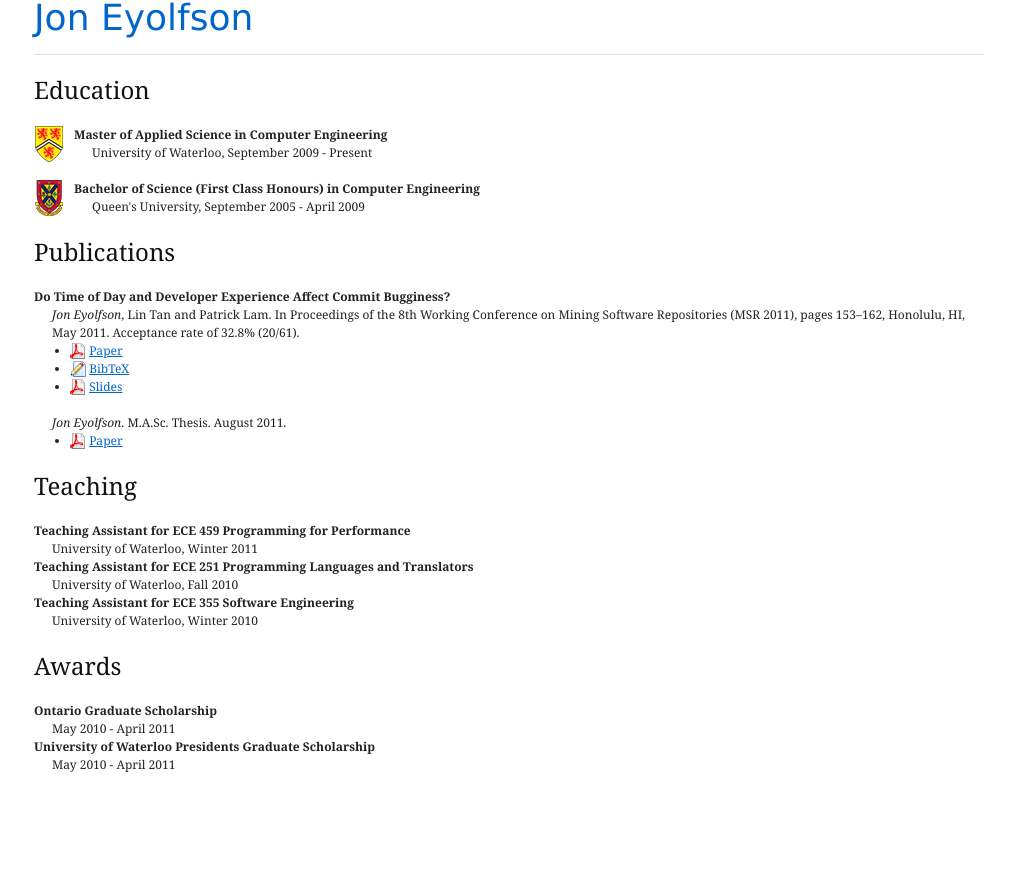
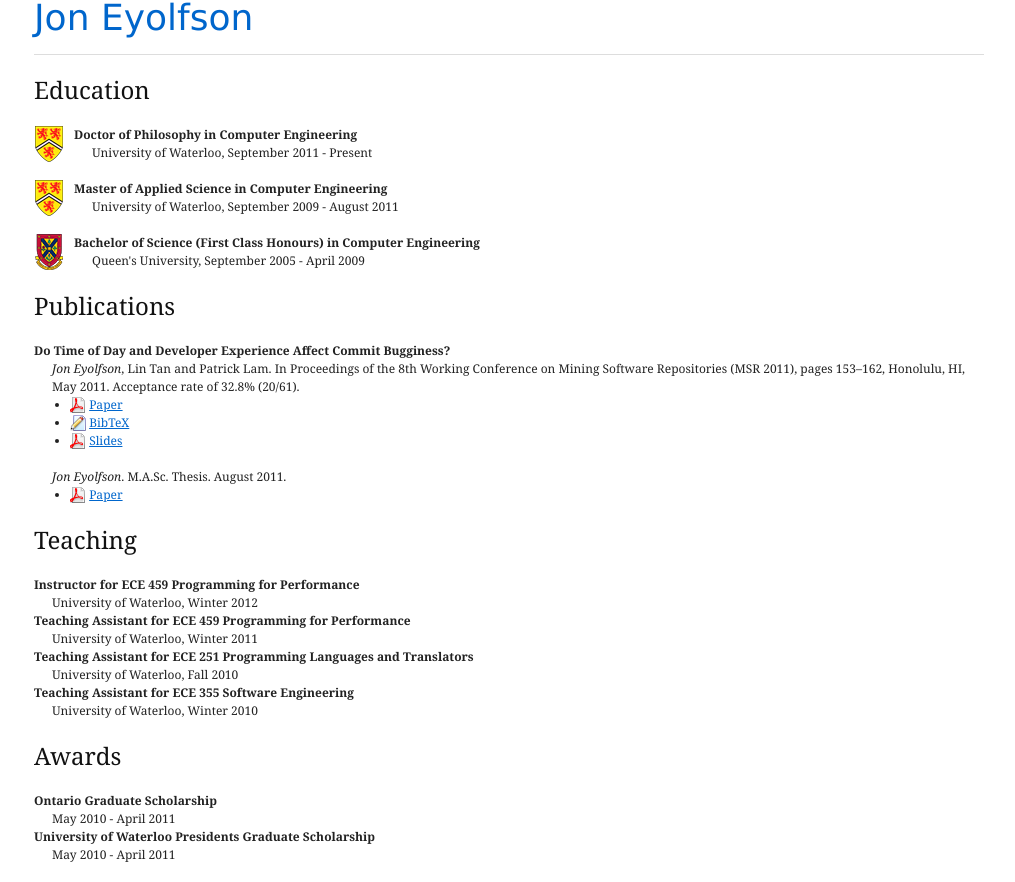
Before and after one commit to eyolfson/eyolfson-website, a Django app: page / in a window 1280 px wide. Shown: the whole page, without its empty margins (131-1146 px from the left). Before the commit the page ends 772 px from the top, so only its background shows below. Run offline with Django 3.2, Linux system fonts and the light colour scheme; parts of the project's set-up code (start-up, migrations or seed data) failed here and were passed over.

Commit message:
Added current program.

```diff
--- a/eyolfson_website/templates/index.html
+++ b/eyolfson_website/templates/index.html
@@ -2,11 +2,20 @@
 
 {% block content %}
       <h2>Education</h2>
+
+      <div class="span-1"><img src="{{ STATIC_URL }}img/institution/uwaterloo-30x36.png" width="30" height="36" alt="University of Waterloo" /></div>
+      <div class="span-23 last">
+        <dl>
+          <dt>Doctor of Philosophy in Computer Engineering</dt>
+          <dd>University of Waterloo, September 2011 - Present</dd>
+        </dl>
+      </div>
+
       <div class="span-1"><img src="{{ STATIC_URL }}img/institution/uwaterloo-30x36.png" width="30" height="36" alt="University of Waterloo" /></div>
       <div class="span-23 last">
         <dl>
           <dt>Master of Applied Science in Computer Engineering</dt>
-          <dd>University of Waterloo, September 2009 - Present</dd>
+          <dd>University of Waterloo, September 2009 - August 2011</dd>
         </dl>
       </div>
 
@@ -40,6 +49,9 @@
 
       <h2>Teaching</h2>
       <dl>
+        <dt>Instructor for ECE 459 Programming for Performance</dt>
+        <dd>University of Waterloo, Winter 2012</dd>
+
         <dt>Teaching Assistant for ECE 459 Programming for Performance</dt>
         <dd>University of Waterloo, Winter 2011</dd>
 
```
